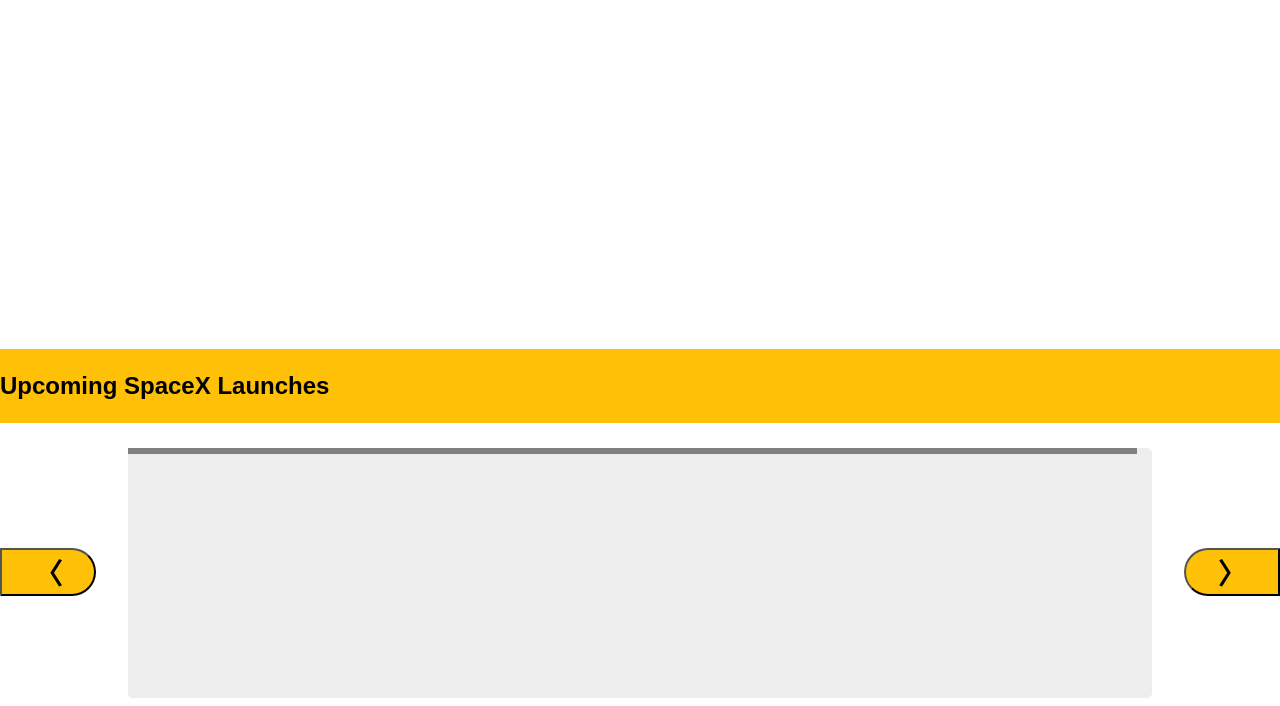
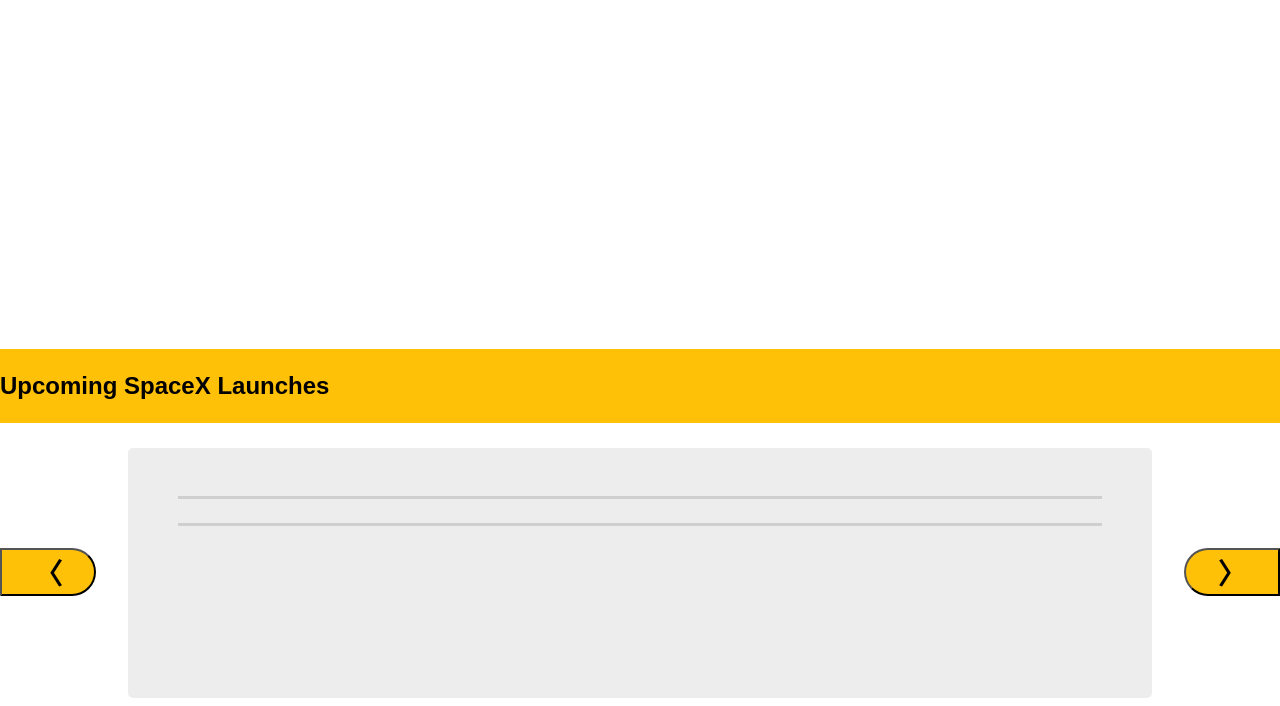
Before and after one commit to dawnribeiro/astro-club, a website: page public/index.html in a window 1280 px wide. Shown: the part 94-800 px from the top of the page. Drawn offline with Linux system fonts and the light colour scheme; no server answers.

Commit message:
styled api box

```diff
--- a/public/screen.css
+++ b/public/screen.css
@@ -149,7 +149,25 @@
 }
 
 .time {
-  border-bottom: solid gray;
-  border-top: solid gray;
-  margin-right: 15px;
+  border-bottom: solid rgb(207, 207, 207);
+  border-top: solid rgb(207, 207, 207);
+  margin-right: 50px;
+  margin-left: 50px;
+  padding-top: 12px;
+  padding-bottom: 12px;
 }
+
+.name {
+  padding-top: 12px;
+  padding-bottom: 12px;
+}
+
+.description {
+  padding: 12px;
+  /* padding-bottom: 12px; */
+}
+
+.location {
+  padding-top: 12px;
+  padding-bottom: 12px;
+}
```
